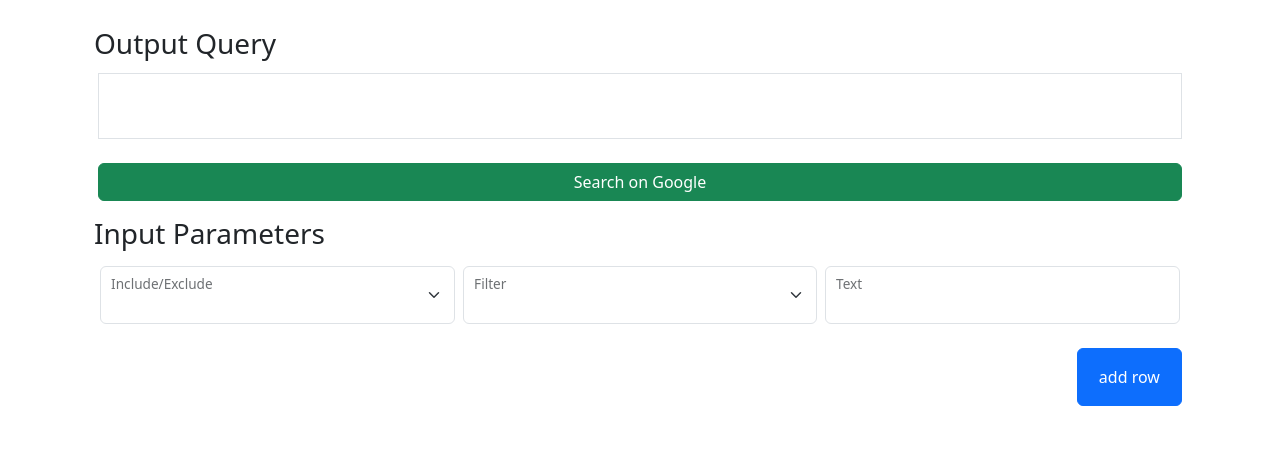
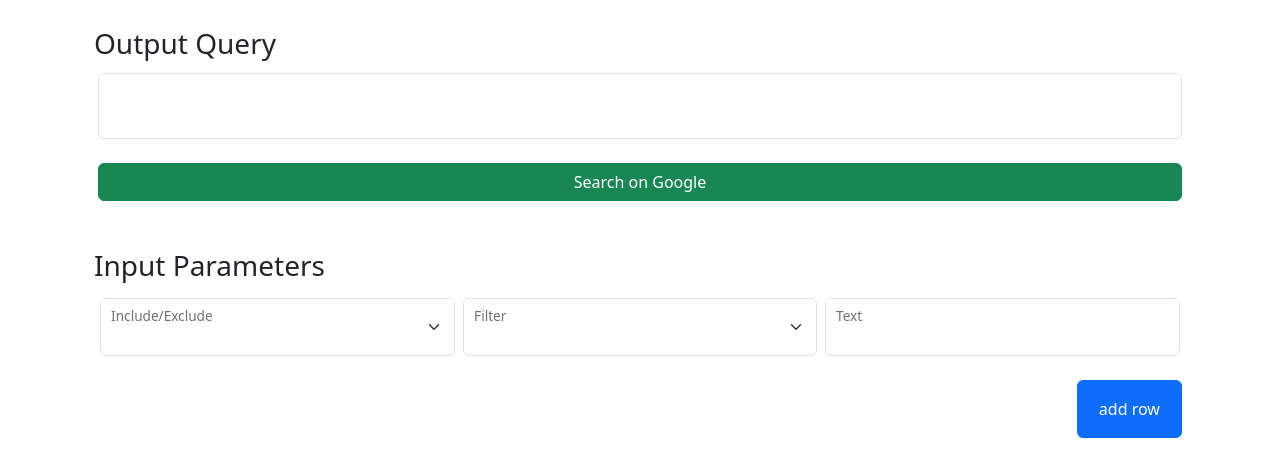
Before and after one commit to ayeh6/Google-Dork-Generator, a plain HTML site: page index.html in a window 1280 px wide. Shown: the part 77-526 px from the top of the page. Drawn offline with nearby package versions, Linux system fonts and the light colour scheme.

Commit message:
adjusted margins, rounded corners of output

```diff
--- a/index.html
+++ b/index.html
@@ -22,14 +22,14 @@
          <div class="row mt-4">
             <h3>Output Query</h3>
          </div>
-         <div class="row mt-1 mb-4 mx-1 px-3 text-wrap text-break border">
+         <div class="row mt-1 mb-4 mx-1 px-3 text-wrap text-break border rounded">
             <p id="query-output-text" class="text-center p-4 fs-2"></p>
          </div>
          <div class="row mx-1">
             <a id="google-search-button" class="btn btn-success" href="https://www.google.com" target="_blank" rel="noreferrer">Search on Google</a>
          </div>
       </div>
-      <div id="input-container" class="container mt-3 mx-auto">
+      <div id="input-container" class="container mt-5 mx-auto">
          <div class="row mb-2">
             <h3>Input Parameters</h3>
          </div>
@@ -66,7 +66,6 @@
                <label>Text</label>
             </div>
          </div>
-
          <div class="row mx-1 justify-content-end">
             <button type="button" class="btn btn-primary" id="add-row-button" style="width:105.33px; height:58px;">add row</button>
          </div>
```
